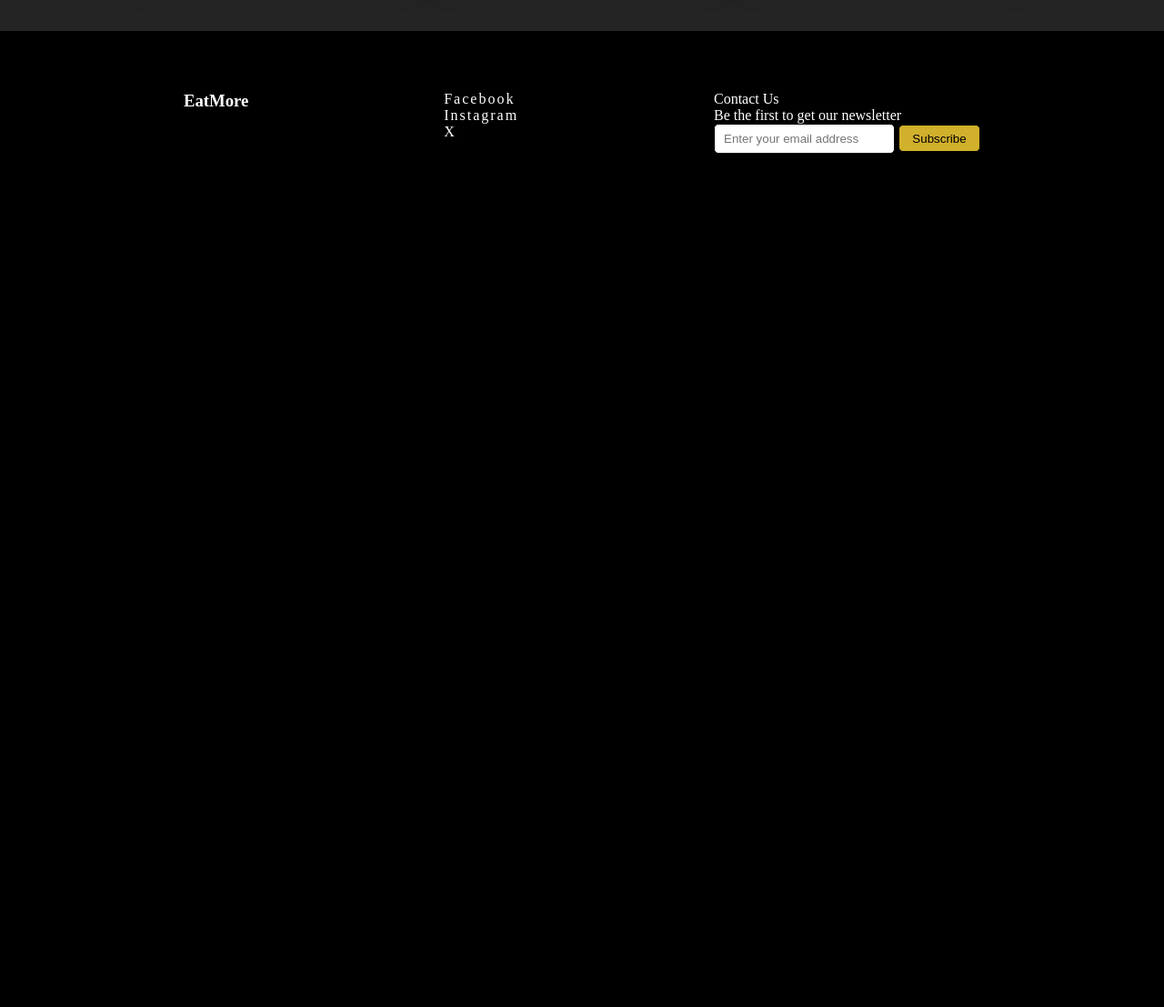
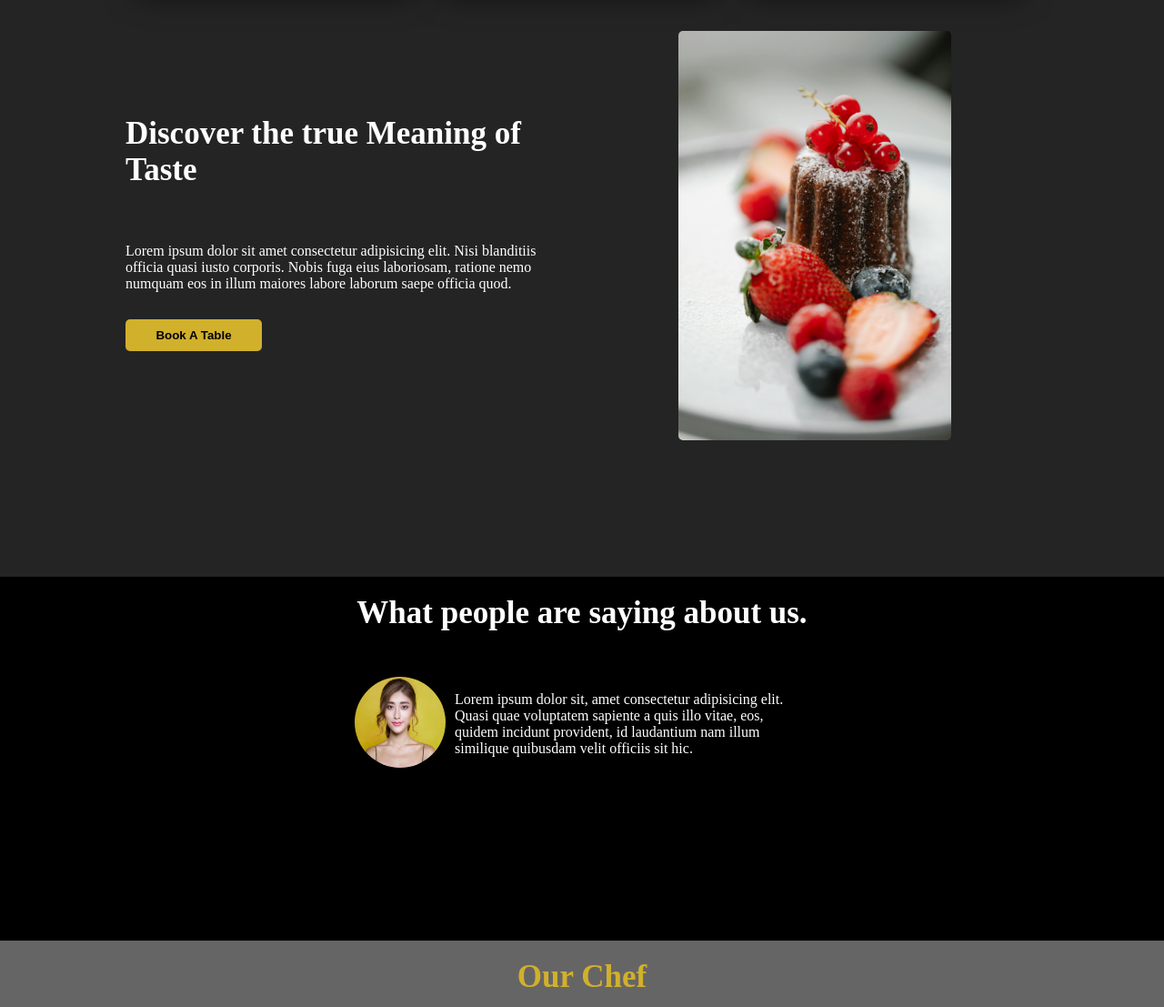
Before and after one commit to charlesluguda/food-website, a plain HTML site: page index.html in a window 1280 px wide. Shown: the part 2262-3369 px from the top of the page at 91% size. Before the commit the page ends 2496 px from the top, so only its background shows below. Drawn offline with nearby package versions, Linux system fonts and the light colour scheme.

Commit message:
food website

```diff
--- a/index.html
+++ b/index.html
@@ -118,6 +118,57 @@
                 </div>
             </div>
         </div>
+        <div class="discover">
+            <div class="wrapper">
+                <div class="discover-content">
+                    <h2>Discover the true Meaning of Taste</h2>
+                    <p>Lorem ipsum dolor sit amet consectetur adipisicing elit. Nisi blanditiis officia quasi iusto corporis. Nobis fuga eius laboriosam, ratione nemo numquam eos in illum maiores labore laborum saepe officia quod.</p>
+                    <button type="button">Book A Table</button>
+                </div>
+                <div class="discover-img">
+                    <img src="asset/discover-taste.jpg" alt="">
+                </div>
+            </div>
+        </div>
+
+        <div class="customer-review">
+            <div class="wrapper">
+                <h2>What people are saying about us.</h2>
+                <div class="customer-profile">
+                    <div class="profile-img">
+                        <img src="asset/profile.jpg" alt="">
+                    </div>
+                    <div class="customer-comment">
+                        <p>Lorem ipsum dolor sit, amet consectetur adipisicing elit. Quasi quae voluptatem sapiente a quis illo vitae, eos, quidem incidunt provident, id laudantium nam illum similique quibusdam velit officiis sit hic.</p>
+                    </div>
+                </div>
+            </div>
+        </div>
+
+        <div class="ourchef">
+            <div class="wrapper">
+                <h2>Our Chef</h2>
+                <p>Lorem ipsum dolor sit amet consectetur adipisicing elit. Incidunt voluptates assumenda, voluptate iusto laborum maxime repudiandae obcaecati vero cum eaque cumque, quae expedita reiciendis fuga eum.</p>
+                <div class="menu-container">
+                    <div class="menu-box">
+                        <img src="asset/chef-1.jpg" alt="" srcset="">
+                        <h3>Albert Miller</h3>
+                        <p>Pastry Chef</p>
+                    </div>
+                    <div class="menu-box">
+                        <img src="asset/chef-2.jpg" alt="" srcset="">
+                        <h3>Albert Miller</h3>
+                        <p>Station Chef</p>
+                    </div>
+                    <div class="menu-box">
+                        <img src="asset/chef-3.jpg" alt="" srcset="">
+                        <h3>Albert Miller</h3>
+                        <p>Head Chef</p>
+
+                    </div>
+                </div>
+            </div>
+        </div>
     </main>
     <footer>
         <div class="wrapper">
--- a/styles.css
+++ b/styles.css
@@ -221,8 +221,115 @@ nav .wrapper{
     font-weight: 700;
 }
 
+@media screen and (max-width: 960px){
+    .menu{
+        height: auto;
+    }
+    .menu-container{
+        display: grid;
+        grid-template-columns: repeat(1, 1fr);
+        align-items: center;
+        justify-content: center;
+        margin: auto;
+    }
+}
+
 /*Menu style ends here*/
+/* Discover style start*/
+.discover{
+    height: 600px;
+    background: #232423;
+    color: white;
+}
+.discover .wrapper{
+    align-items: center;
+    width: 80%;
+    display: grid;
+    grid-template-columns: repeat(2, 1fr);
+}
+.discover-img img{
+    width: 300px;
+    height: 450px;
+    border-radius: 5px;
+}
+.discover-content{
+    text-align: left;
+}
+.discover-content h2{
+    padding: 10px 10px;
+    font-size: 35px;
+}
+.discover-content p{
+    padding: 10px 10px;
+}
+.discover-content button{
+    width: 150px;
+    height: 35px;
+    border: none;
+    border-radius: 5px;
+    background: #d1b02c;
+    font-weight: bold;
+    margin: 20px 10px;
+    cursor: pointer;
+}
+/* Discover style end*/
 
+.customer-review{
+    height: 400px;
+    background: black;
+    color: white;
+}
+.wrapper h2{
+    font-size: 35px;
+    margin-bottom: 40px;
+    padding: 10px 10px;
+}
+.customer-review .wrapper{
+    width: 80%;
+    padding: 10px 10px;
+}
+.customer-profile{
+    width: 500px;
+    display: flex;
+    align-items: center;
+    margin: 0 auto;
+}
+.profile-img img{
+    width: 100px;
+    height: 100px;
+    border-radius: 50%;
+}
+.customer-comment{
+    text-align: left;
+    padding: 10px 10px;
+}
+
+.ourchef{
+    background: #666565;
+    color: white;
+    height: 750px;
+}
+.ourchef .wrapper{
+    width: 80%;
+    display: flex;
+    align-items: center;
+    flex-direction: column;
+}
+.ourchef h2{
+    margin: 10px 10px;
+    color: #d1b02c;
+    font-size: 35px;
+}
+.ourchef p{
+    padding: 10px 10px;
+}
+.ourchef .wrapper .menu-container .menu-box h3{
+    margin-top: 20px;
+}
+.ourchef .wrapper .menu-container .menu-box img{
+    width: 300px;
+    height: 450px;
+}
 
 /*Main content style end here*/
 
```
Also changed, not shown: app.js (line endings or trailing spaces), asset/chef-1.jpg (added), asset/chef-2.jpg (added), asset/chef-3.jpg (added), asset/discover-taste.jpg (added), asset/profile.jpg (added).
